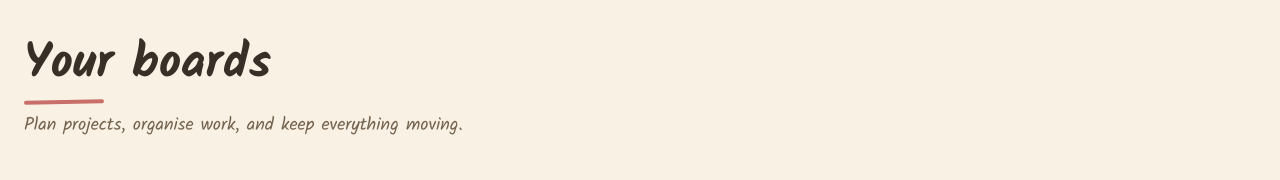
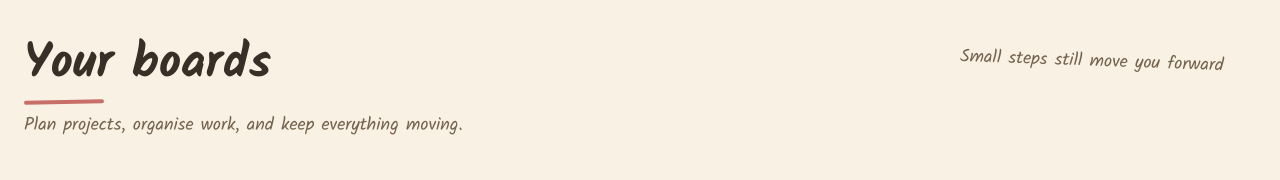
Before and after one commit to Nakshatraa-20/Trello, a React (Vite) app in the folder apps/frontend/: page /dashboard in a window 1280 px wide. Shown: the top 180 px of the page. Built offline with nearby package versions, Linux system fonts and the light colour scheme; no server answers.

Commit message:
added the small steps take you forward decor at the dashboard

```diff
--- a/apps/frontend/src/components/Dashboard.tsx
+++ b/apps/frontend/src/components/Dashboard.tsx
@@ -170,11 +170,14 @@ function Dashboard() {
   return (
     <div className="min-h-screen bg-paper text-ink font-handwritten">
       <main className="mx-auto max-w-[1600px] px-6 py-10">
-        <header className="mb-10">
+        <header className="relative mb-10">
           <h1 className="text-5xl font-bold text-ink">Your boards</h1>
           <div className="mt-3 h-1 w-20 -rotate-1 rounded-full bg-[#C96F6A]" />
           <p className="mt-2 text-lg text-ink-muted">
             Plan projects, organise work, and keep everything moving.
+          </p>
+          <p className="absolute right-8 top-2 rotate-2 text-lg text-ink-muted">
+            Small steps still move you forward
           </p>
         </header>
         <div>
```
